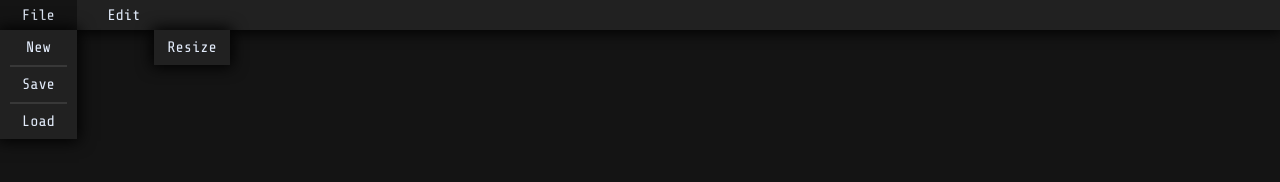
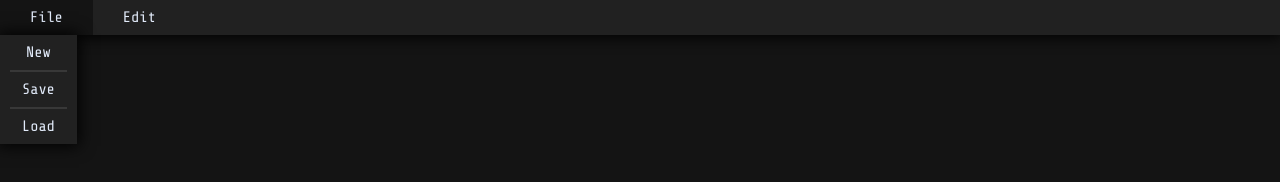
Before and after one commit to Robert-Kurczak/Artise, a plain HTML site: page index.html in a window 1280 px wide. Both pictures are taken after a click on the button "File". Drawn offline with Linux system fonts and the light colour scheme.

Commit message:
fixed upper panel html

```diff
--- a/CSS/UI.css
+++ b/CSS/UI.css
@@ -1,8 +1,7 @@
-.panel, .menu{
-    width: 35%;
-    height: 100px;
+.panel, .tab{
     background-color: #212121;
     box-shadow: 0px 0px 15px 2px black;
+    overflow: hidden;
 }
 
 .UI_hr_stripe{
@@ -13,21 +12,28 @@
     margin: auto;
 }
 
-#upper_panel{
-    height: 30px;
-    width: 100%;
+/* #upper_panel{
+    position: relative;
     z-index: 3;
+} */
+
+/*-------------------Tabs---------------------*/
+.dropdown_tab{
+    float: left;
+    overflow: hidden;
 }
 
-/*-------------------Tabs---------------------*/
-.menu{
+.tab{
     width: 6%;
-    height: auto;
     position: absolute;
     z-index: 2;
 }
 
-.menu_item{
+.tab_label{
+    padding: 0px 30px;
+}
+
+.tab_item{
     width: 100%;
     height: 35px;
     background-color: #212121;
@@ -37,22 +43,13 @@
     transition-duration: 0.3s;
 }
 
-.tab_label{
-    width: 6%;
-    height: 100%;
-}
-
-.menu_item:hover{
+.tab_item:hover{
     background-color: #141414;
 }
 
-#save_menu, #load_menu{
+#save_tab, #load_tab{
     left: 6%;
     width: 10%;
-}
-
-#edit_menu{
-    left: 12%;
 }
 /*-------------document creator------------*/
 #document_creator{
@@ -67,7 +64,7 @@
     position: absolute;
 }
 
-#document_creator .menu_item{
+#document_creator .tab_item{
     width: 35%;
 }
 
--- a/JS/modules/UI.mjs
+++ b/JS/modules/UI.mjs
@@ -4,9 +4,11 @@ export class UI{
     //---Upper panel---
     static menuSlideTime = 150;
 
-    static fileMenu = $("#file_menu");
-    static saveMenu = $("#save_menu");
-    static loadMenu = $("#load_menu");
+    static fileTab = $("#file_tab");
+    static editTab = $("#edit_tab");
+
+    static saveTab = $("#save_tab");
+    static loadTab = $("#load_tab");
 
     static documentCreator = $("#document_creator");
     static canvasHolder = $("#canvas_holder");
@@ -18,49 +20,65 @@ export class UI{
     }
     //------
 
-    //---Menus---
-    static toggleFileMenu(){
-        this.fileMenu.slideToggle(this.menuSlideTime);
+    //---Tabs---
+    static toggleFileTab(){
+        this.fileTab.slideToggle(this.menuSlideTime);
 
-        if(this.loadMenu.is(":visible")){
-            this.loadMenu.slideToggle(this.menuSlideTime);
+        if(this.loadTab.is(":visible")){
+            this.loadTab.slideToggle(this.menuSlideTime);
         }
 
-        if(this.saveMenu.is(":visible")){
-            this.saveMenu.slideToggle(this.menuSlideTime);
+        if(this.saveTab.is(":visible")){
+            this.saveTab.slideToggle(this.menuSlideTime);
         }
     }
 
-    static toggleSaveMenu(){
-        this.saveMenu.slideToggle(this.menuSlideTime);
+    static toggleSaveTab(){
+        this.saveTab.slideToggle(this.menuSlideTime);
 
-        if(this.loadMenu.is(":visible")){
-            this.loadMenu.hide();
+        if(this.loadTab.is(":visible")){
+            this.loadTab.hide();
         }
     }
 
-    static toggleLoadMenu(){
-        this.loadMenu.slideToggle();
+    static toggleLoadTab(){
+        this.loadTab.slideToggle();
 
-        if(this.saveMenu.is(":visible")){
-            this.saveMenu.hide();
+        if(this.saveTab.is(":visible")){
+            this.saveTab.hide();
         }
     }
 
-    static hideAllMenus(){
-        if(this.fileMenu.is(":visible")){
-            this.fileMenu.slideToggle(this.menuSlideTime);
+    static hideAllTabs(){
+        if(this.fileTab.is(":visible")){
+            this.fileTab.slideToggle(this.menuSlideTime);
         }
 
-        if(this.saveMenu.is(":visible")){
-            this.saveMenu.slideToggle(this.menuSlideTime);
+        if(this.editTab.is(":visible")){
+            this.editTab.slideToggle(this.menuSlideTime);
         }
 
-        if(this.loadMenu.is(":visible")){
-            this.loadMenu.slideToggle(this.menuSlideTime);
+        if(this.saveTab.is(":visible")){
+            this.saveTab.slideToggle(this.menuSlideTime);
+        }
+
+        if(this.loadTab.is(":visible")){
+            this.loadTab.slideToggle(this.menuSlideTime);
         }
 
         this.documentCreator.hide();
+    }
+
+    static toggleEditTab(){
+        this.editTab.slideToggle(this.menuSlideTime);
+
+        // if(this.loadTab.is(":visible")){
+        //     this.loadTab.slideToggle(this.menuSlideTime);
+        // }
+
+        // if(this.saveTab.is(":visible")){
+        //     this.saveTab.slideToggle(this.menuSlideTime);
+        // }
     }
     //------
 
--- a/JS/modules/main.mjs
+++ b/JS/modules/main.mjs
@@ -3,6 +3,5 @@ window.UI = UI;
 
 
 //---Initialization---
-UI.hideAllMenus();
-UI.fileMenu.hide();
+UI.hideAllTabs();
 //------
--- a/index.html
+++ b/index.html
@@ -15,37 +15,41 @@
 
     <body>
         <div class="panel" id="upper_panel">
-            <button class="menu_item tab_label" id="file_menu_button" onclick="UI.toggleFileMenu()">File</button>
-            <button class="menu_item tab_label" id="edit_menu_button" onclick="UI.toggleEditMenu()">Edit</button>
+
+            <!-- File tab -->
+            <div class="dropdown_tab">
+                <button class="tab_item tab_label" onclick="UI.toggleFileTab()">File</button>
+
+                <div class="tab" id="file_tab">
+                    <button class="tab_item" onclick="UI.showDocumentCreator()">New</button>
+                    <div class="UI_hr_stripe"></div>
+                    <button class="tab_item" onclick="UI.toggleSaveTab()">Save</button>
+                    <div class="UI_hr_stripe"></div>
+                    <button class="tab_item" onclick="UI.toggleLoadTab()">Load</button>
                 </div>
 
-        <!-- File menu -->
-        <div class="menu" id="file_menu">
-            <button class="menu_item" onclick="UI.showDocumentCreator()">New</button>
+                <div class="tab" id="save_tab">
+                    <button class="tab_item" onclick="saveToBrowser();">Save to browser</button>
                     <div class="UI_hr_stripe"></div>
-            <button class="menu_item" onclick="UI.toggleSaveMenu()">Save</button>
-            <div class="UI_hr_stripe"></div>
-            <button class="menu_item" onclick="UI.toggleLoadMenu()">Load</button>
+                    <button class="tab_item" onclick="saveToJSON();">Save JSON</button>
                 </div>
 
-        <div class="menu" id="save_menu">
-            <button class="menu_item" onclick="saveToBrowser();">Save to browser</button>
+                <div class="tab" id="load_tab">
+                    <button class="tab_item" onclick="loadFromBrowser();">Load from browser</button>
                     <div class="UI_hr_stripe"></div>
-            <button class="menu_item" onclick="saveToJSON();">Save JSON</button>
+                    <button class="tab_item" onclick="loadFromJSON();">Load from JSON</button>
+                </div>
             </div>
 
-        <div class="menu" id="load_menu">
-            <button class="menu_item" onclick="loadFromBrowser();">Load from browser</button>
-            <div class="UI_hr_stripe"></div>
-            <button class="menu_item" onclick="loadFromJSON();">Load from JSON</button>
+            <!-- Edit tab -->
+            <div class="dropdown_tab">
+                <button class="tab_item tab_label" onclick="UI.toggleEditTab()">Edit</button>
+
+                <div class="tab" id="edit_tab">
+                    <button class="tab_item" onclick="">Resize</button>
                 </div>
-        <!-------------->
-
-        <!-- Edit menu -->
-        <div class="menu" id="edit_menu">
-            <button class="menu_item" onclick="">Resize</button>
             </div>
-        <!--------------->
+        </div>
 
         <form class="panel" id="document_creator">
             <p>Width</p><input name="resolutionX" type="number" min="1" value="512">
@@ -54,8 +58,8 @@
             <br>
             <br>
             <div class="UI_hr_stripe"></div>
-            <button type="reset" class="menu_item" onclick="UI.hideDocumentCreator()">Cancel</button>
-            <button type="button" class="menu_item" onclick="UI.createCanvas()">Create</button>
+            <button type="reset" class="tab_item" onclick="UI.hideDocumentCreator()">Cancel</button>
+            <button type="button" class="tab_item" onclick="UI.createCanvas()">Create</button>
         </form>
 
         <div id="canvas_holder">
```
Lines whose indentation alone changed are shown as unchanged.
